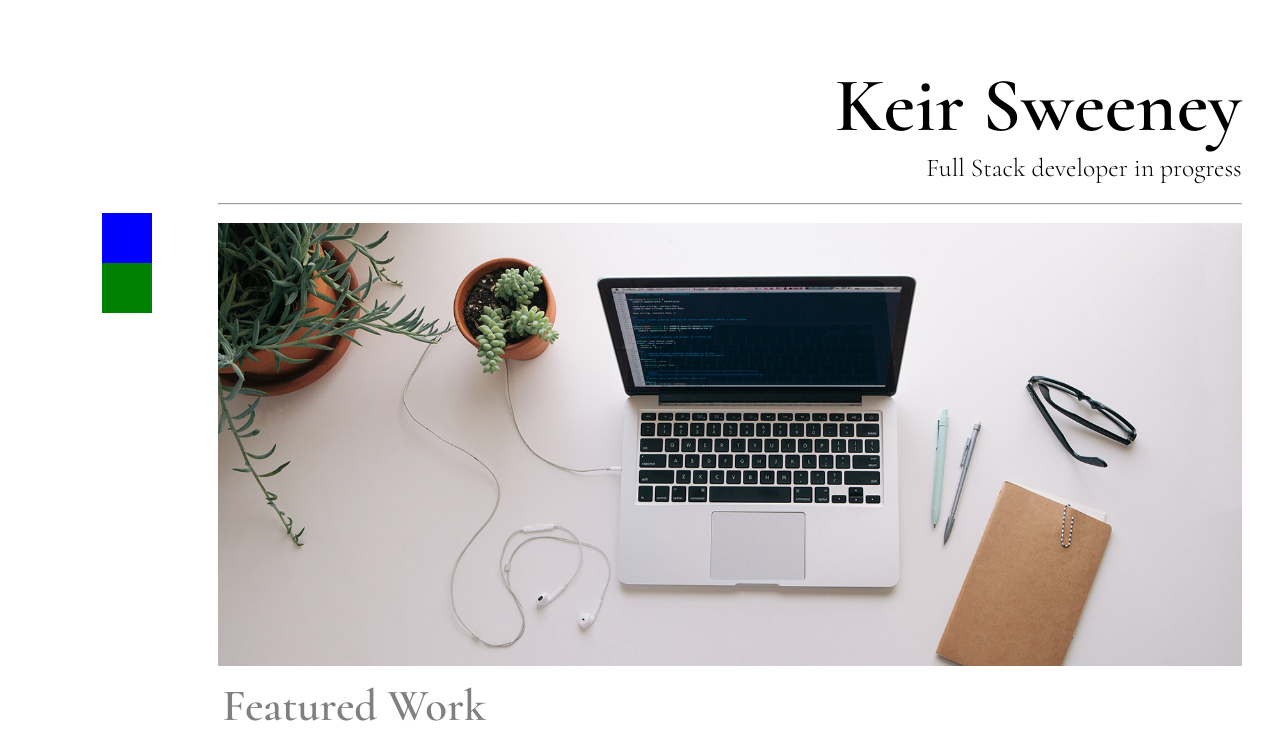
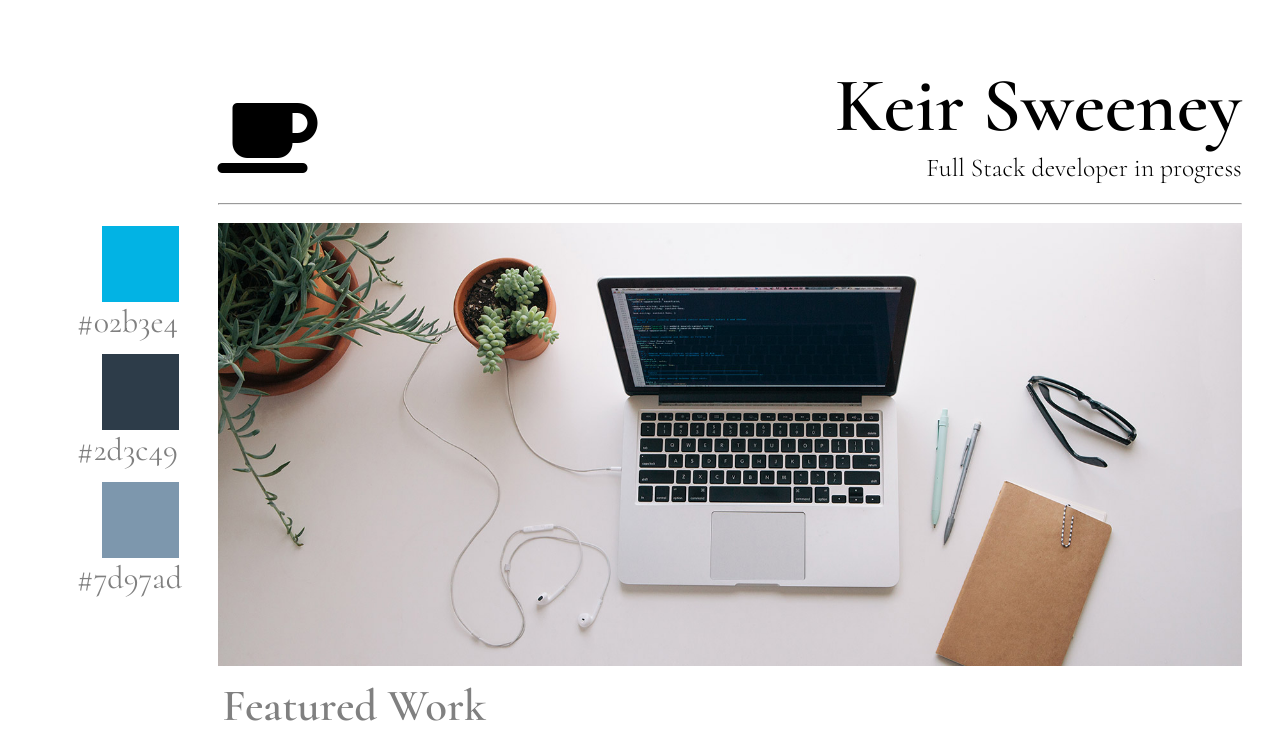
Before and after one commit to KeirSweeney/Udacity-Portfolio-Site, a website: page index.html in a window 1280 px wide. Shown: the top 745 px of the page. Drawn offline with Linux system fonts and the light colour scheme.

Commit message:
Icon added, colours complete

```diff
--- a/index.html
+++ b/index.html
@@ -6,15 +6,29 @@
     <title>Udacity Portfolio Site</title>
     <link rel="stylesheet" href="main.css">
     <link href="https://fonts.googleapis.com/css?family=Cormorant:300,400,600" rel="stylesheet">
+    <script src="https://use.fontawesome.com/3531440979.js"></script>
   </head>
   <body>
     <div class="container">
       <div class="colors">
-        <div class="color1"></div>
-        <div class="color2"></div>
-        <div class="color3"></div>
+        <div class="color1">
+          <div class="color-text">
+            #02b3e4
+          </div>
+        </div>
+        <div class="color2">
+          <div class="color-text">
+            #2d3c49
+          </div>
+        </div>
+        <div class="color3">
+          <div class="color-text">
+            #7d97ad
+          </div>
+        </div>
       </div>
       <div class="main-body">
+        <i class="fa fa-coffee fa-5x" aria-hidden="true" id="coffee-icon"></i>
         <h1 class="name">Keir Sweeney</h1>
         <h3 class="job-title">Full Stack developer in progress</h3>
         <hr>
--- a/main.css
+++ b/main.css
@@ -2,6 +2,20 @@ body {
   display: block;
   margin: 8px;
   font-family: 'Cormorant', serif;
+}
+
+#coffee-icon {
+  position: absolute;
+  top: 7vw;
+}
+
+.color-text {
+  font-size: 2vw;
+  position: relative;
+  top: 6vw;
+  left: -2vw;
+  font-size: 2.5vw;
+  color: grey;
 }
 
 .colors {
@@ -9,27 +23,26 @@ body {
   position: absolute;
   left:0;
   height: 100%;
-  padding-left: 8%;
-  padding-top: 16%;
+  padding-left: 8vw;
+  padding-top: 17vw;
+}
+
+.colors>div {
+  width: 6vw;
+  height: 6vw;
+  margin-bottom: 4vw;
 }
 
 .color1 {
-  width: 10%;
-  height: auto;
-  display: block;
-  background-color: red;
+  background-color: #02b3e4;
 }
 
 .color2 {
-  width: 50px;
-  height: 50px;
-  background-color: blue;
+  background-color: #2d3c49;
 }
 
 .color3 {
-  width: 50px;
-  height: 50px;
-  background-color: green;
+  background-color: #7d97ad;
 }
 
 .container {
```
